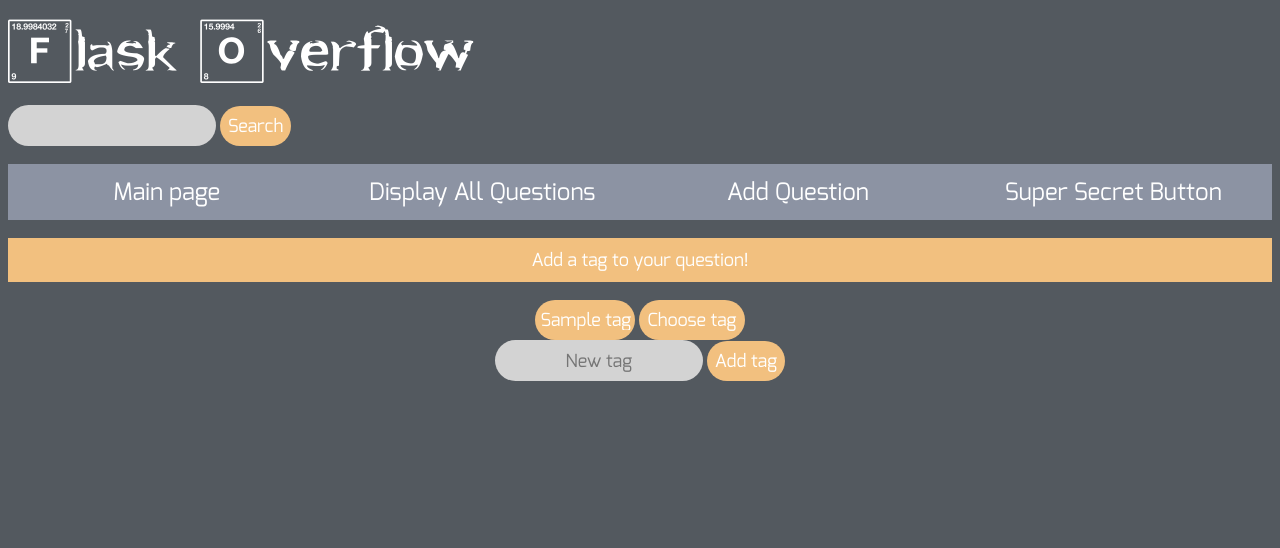
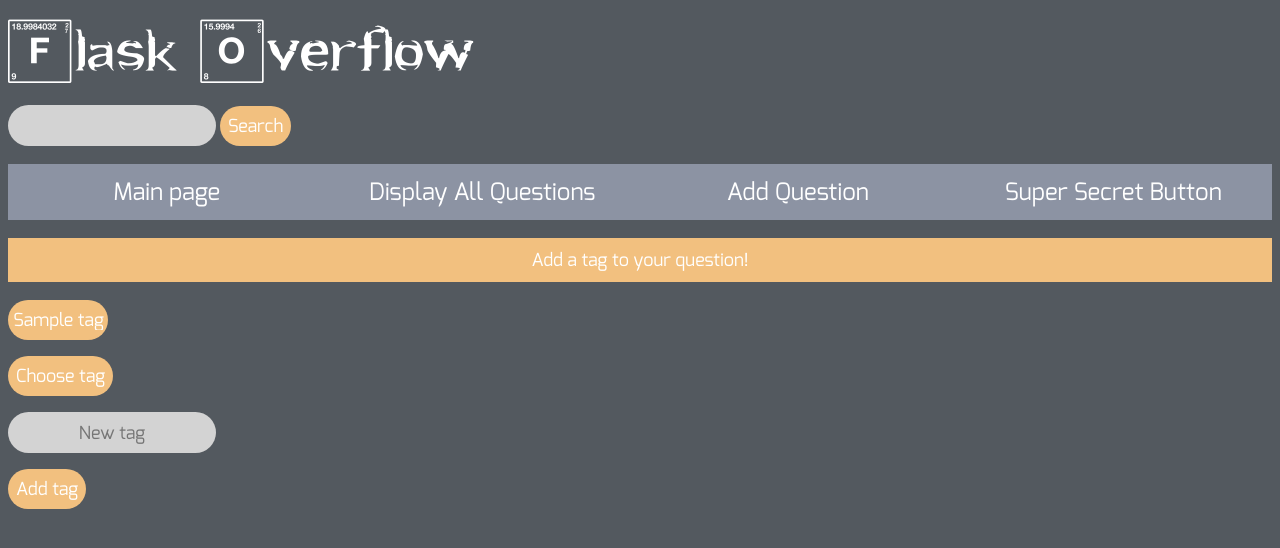
Before and after one commit to marthon-szabo/flask_overflow, a Flask app: template templates/new_tag.html in a window 1280 px wide. Shown: the top 548 px of the page. Run offline with Flask 2, Linux system fonts and the light colour scheme; the template is opened without the code that fills it: most values are stand-ins (such as "Sample title", 1, 10 or a date in 2020).

Commit message:
Tags fixed

```diff
--- a/data_manager.py
+++ b/data_manager.py
@@ -282,7 +282,7 @@ def view_tags(cursor, question_id):
     cursor.execute("""
                     SELECT name FROM tag
                     WHERE id = %(id)s""", {"id": tag_id})
-    return cursor.fetchall()
+    return cursor.fetchone()
 
 @connection.connection_handler
 def add_tag_to_question(cursor,question_id,tag_id):
--- a/server.py
+++ b/server.py
@@ -107,7 +107,7 @@ def display_question(question_id, plus_view="0"):
                 max_vote = int(data_manager.get_max_like(question_id))
             except:
                 max_vote = 0
-            return render_template('display_question.html', question_id=question_id, question = data_manager.get_question(question_id), max_voted = max_vote ,anwsers = data_manager.get_answers(question_id), comments = data_manager.get_subcomments(), qcomments = data_manager.get_question_subcomments(question_id), tags = data_manager.view_tags(question_id))
+            return render_template('display_question.html', question_id=question_id, question = data_manager.get_question(question_id), max_voted = max_vote ,anwsers = data_manager.get_answers(question_id), comments = data_manager.get_subcomments(), qcomments = data_manager.get_question_subcomments(question_id), tag = data_manager.view_tags(question_id))
     return redirect('/list')
 
 
--- a/templates/new_tag.html
+++ b/templates/new_tag.html
@@ -6,17 +6,24 @@
     <center>
     <p class="orange">Add a tag to your question!</p>
     <form action="/question/{{ question_id }}/new-tag" method="post">
+        <p align="left">
         <select name="tagid">
         {% for tag in tags %}
             <option value ={{ tag.id }}>{{ tag.name }}</option>
         {% endfor %}
         </select>
-    <button type="submit">Choose tag</button>
+        </p>
+        <p align="left">
+    <button type="submit">Choose tag</button></p>
     </form>
     <form action="/create-tag" method="post">
         <input name = 'question_id' type="hidden" value="{{ question_id }}">
-        <input type="text" name="title" placeholder="New tag">
-        <button type="submit">Add tag</button>
+        <p align="left">
+            <input required type="text" name="title" placeholder="New tag">
+        </p>
+        <p align="left">
+            <button type="submit">Add tag</button>
+        </p>
     </form>
     </p>
     </center>
```
Also changed, not shown: templates/display_question.html (+2 -5 lines).
